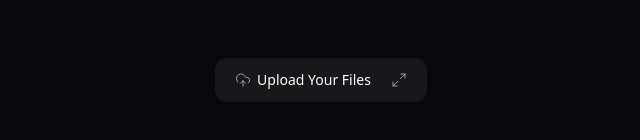
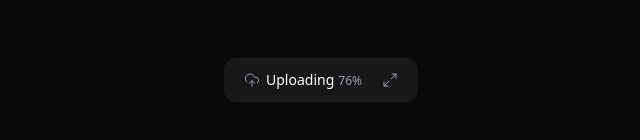
Before and after one commit to gemaquejr/vite-upload-widget, a React (Vite) app in the folder frontend/: page / in a window 1280 px wide. Shown: the part 320-460 px from the top of the page, without its empty margins (319-959 px from the left). Built offline with nearby package versions, Linux system fonts and the light colour scheme.

Commit message:
feat: adiciona componente de barra de progresso no componente title
Signed-off-by: Francisco Gemaque <gemaquejr@hotmail.com>

```diff
--- a/frontend/src/components/upload-widget-title.tsx
+++ b/frontend/src/components/upload-widget-title.tsx
@@ -1,10 +1,20 @@
 import { UploadCloud } from "lucide-react"
 
 export function UploadWidgetTitle() {
+    const isThereAnyPendingUploads = true; // Placeholder for future state management
+    const uploadGlobalPercentage = 76; // Placeholder for future state management
+
     return (
         <div className="flex items-center gap-1.5 text-sm font-medium">
             <UploadCloud className="size-4 text-zinc-400" strokeWidth={1.5} />
-            <span>Upload Your Files</span>
+            {isThereAnyPendingUploads ? (
+                <span className="flex items-baseline gap-1">
+                    Uploading
+                    <span className="text-xs text-zinc-400 tabular-nums">{uploadGlobalPercentage}%</span>
+                </span>
+            ) : (
+                <span>Upload Files</span>
+            )}
         </div>
     );
 }
```
